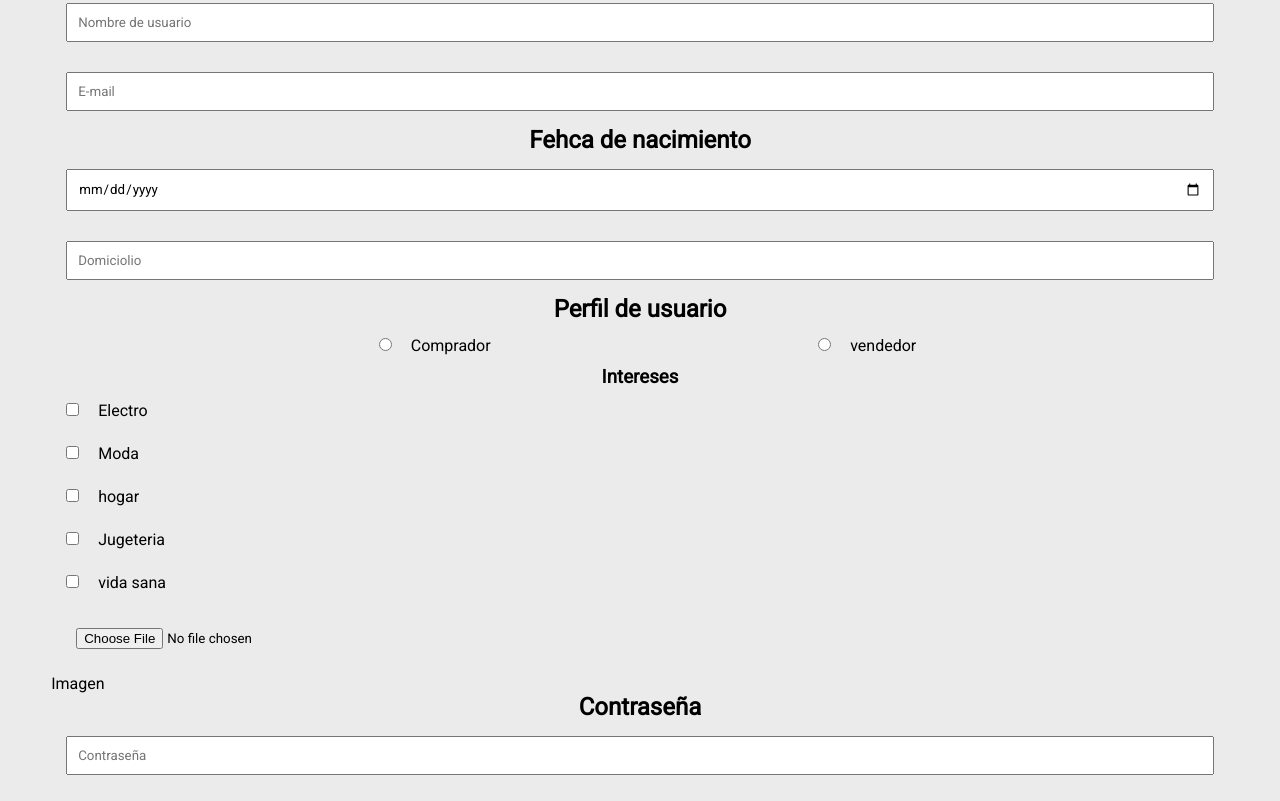
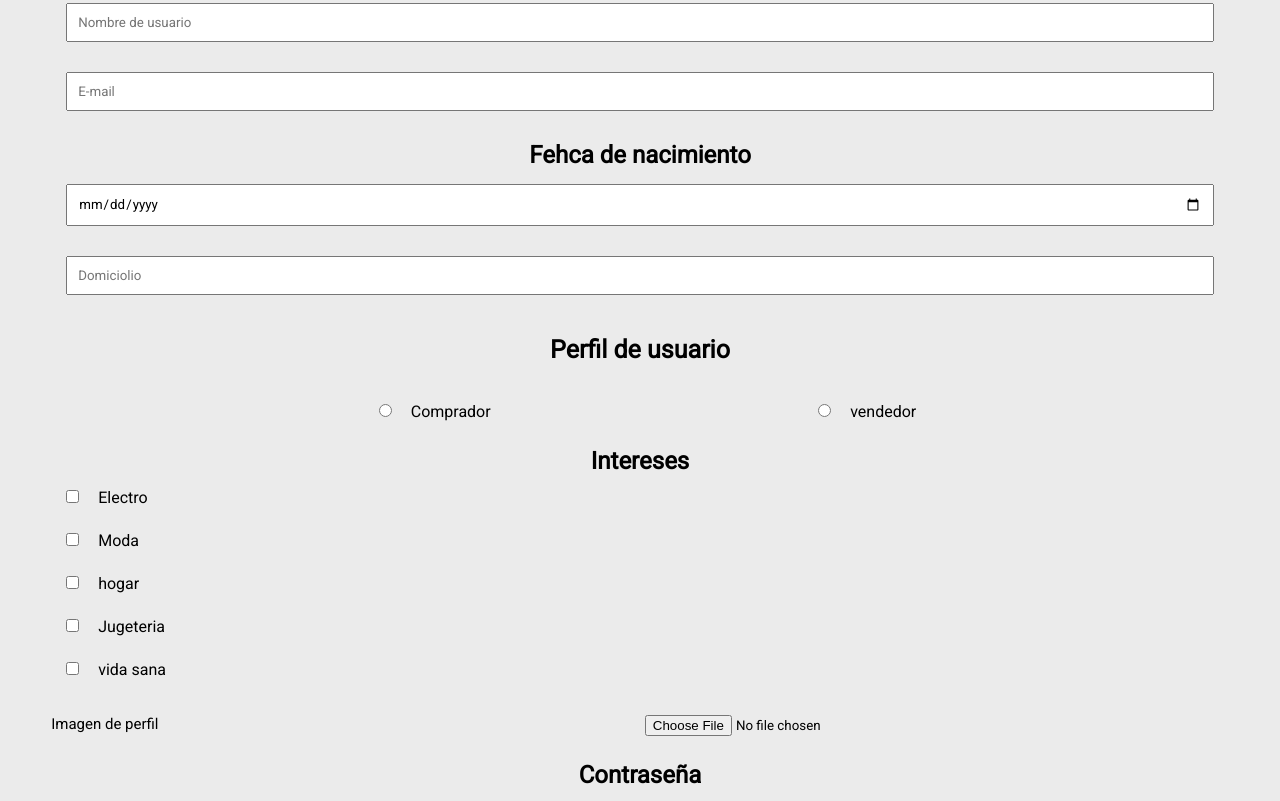
Before and after one commit to MateoGaruti/mercado-liebre, a website: page src/views/registro.html in a window 1280 px wide. Shown: the part 274-1075 px from the top of the page. Drawn offline with Linux system fonts and the light colour scheme.

Commit message:
mejoras en generales del registro y menu

```diff
--- a/public/css/login.css
+++ b/public/css/login.css
@@ -8,7 +8,6 @@
     background-color: #ebebeb;
     height: 35vh;
     padding-top: 45px;
-
 }
 
 
@@ -31,5 +30,6 @@
 }
 
 
-
-/*VIEJO CSS*/
+footer{
+    padding-top: 10px;
+}
--- a/public/css/register.css
+++ b/public/css/register.css
@@ -1,3 +1,12 @@
+h2{
+    padding-top: 15px;
+}
+
+h3{
+    font-size: 25px;
+    padding: 25px 0px ;
+}
+
 
 main{
     background-color: #ebebeb;
@@ -27,10 +36,23 @@ main{
     display: flex;
     justify-content: space-around;
     padding: 20px 0px 0px 0px;
-
-
 }
 
 .boton-abajo button{
     width: 100px;
 }
+
+.img-perfil{
+    display: flex;
+    justify-content: center;
+}
+
+.img-perfil span{
+    width: 100%;
+    font-size: 15px;
+    padding-top: 25px;
+}
+
+.img-perfil input{
+    width: 100%;
+}
--- a/src/views/registro.html
+++ b/src/views/registro.html
@@ -44,7 +44,7 @@
          <i class="fa-solid fa-bars"></i>
       </div>
   </header>
-    <main>
+    <main> <!--ARRANCA EL REGISTRO-->
       <form id="registro" action="/" method="post"> <!-- SE PODRIA HACER PERO SE VA A COMPLICAR CON UNA SECCTION -->
         <input type="text" placeholder="Nombre y Apellido">
         <input type="text" placeholder="Nombre de usuario">
@@ -52,7 +52,7 @@
         <h2>Fehca de nacimiento</h2>
         <input type="date" placeholder="Fecha de nacimiento">
         <input type ="text" placeholder="Domiciolio">
-        <h2>Perfil de usuario</h2>
+        <h3>Perfil de usuario</h3>
         <article id="radio">
           <section class="radio"> <!-- Radio -->
             <input type="radio" name="tipodeuso" id="comprador" value="comprador">
@@ -63,7 +63,7 @@
             <label for="vendedor" >vendedor</label>
           </section>
         </article>
-        <h3>Intereses</h3> <!-- checkbox -->
+        <h2>Intereses</h2> <!-- checkbox -->
         <section class="check">
           <input type="checkbox" name="interes" id="electro" value="electro">
           <label for="electro">Electro</label>
@@ -84,8 +84,11 @@
           <input type="checkbox" name="interes" id="vida-sana" value="vida-sana">
           <label for="vida-sana">vida sana</label>
         </section>
-        <input type="file" name="imagen-perfil" accept=".jpg">Imagen
-        <h4>Contraseña</h4>
+        <section class="img-perfil">
+           <span>Imagen de perfil</span>
+          <input type="file" name="imagen-perfil" accept=".jpg">
+        </section>
+          <h4>Contraseña</h4>
         <input type="password" placeholder="Contraseña" id="password" required>
         <input type="password" placeholder="Confirmar contraseña" id="confirmar_password" required>
         <section class="boton-abajo">
```
Also changed, not shown: public/css/mainN.css (+1 -15 lines), public/css/mainViejo.css (renamed from public/css/main.css).
